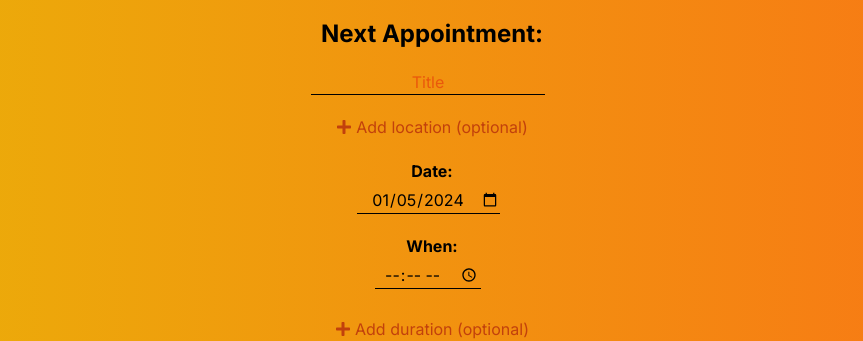
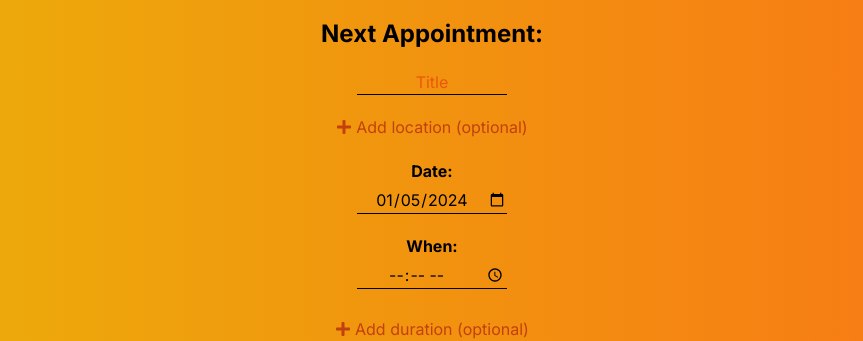
Before and after one commit to chris251190/cita, a Next.js app: page / in a window 1280 px wide. Shown: the part 182-523 px from the top of the page, without its empty margins (208-1071 px from the left). Built offline with nearby package versions, Linux system fonts and the light colour scheme.

Commit message:
Refactor input field styling and width

```diff
--- a/app/page.tsx
+++ b/app/page.tsx
@@ -28,8 +28,9 @@ const InputField: React.FC<InputFieldProps> = ({ type, name, placeholder, value,
       <input
         type={type}
         name={name}
-        className={`bg-transparent border-b border-black focus:outline-none focus:ring-0 focus:border-orange-600 hover:border-orange-600 text-black placeholder-orange-600 mr-2 mb-5 ${additionalClasses} text-center hover:scale-110`}
+        className={`bg-transparent border-b border-black focus:outline-none focus:ring-0 focus:border-orange-600 hover:border-orange-600 text-black placeholder-orange-600 mb-5 ${additionalClasses} text-center hover:scale-110`}
         placeholder={placeholder}
+        style={{ width: '150px' }}
         value={value}
         onChange={onChange}
       />
```
